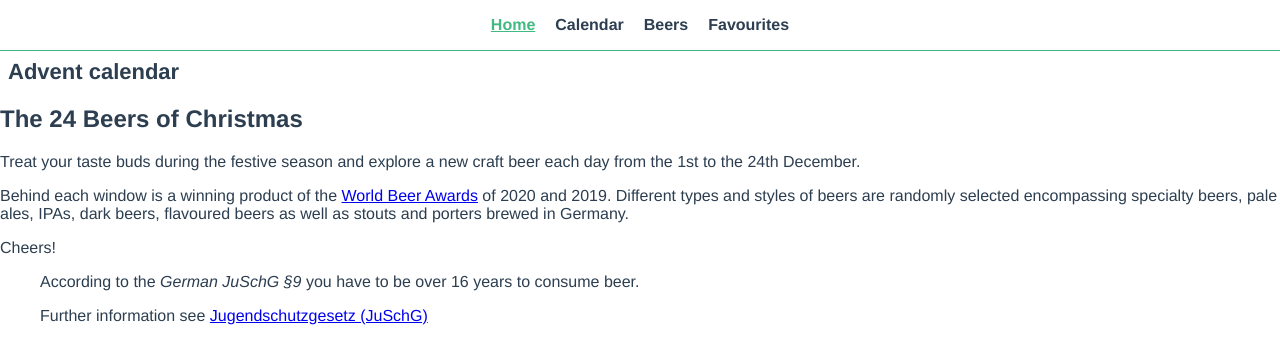
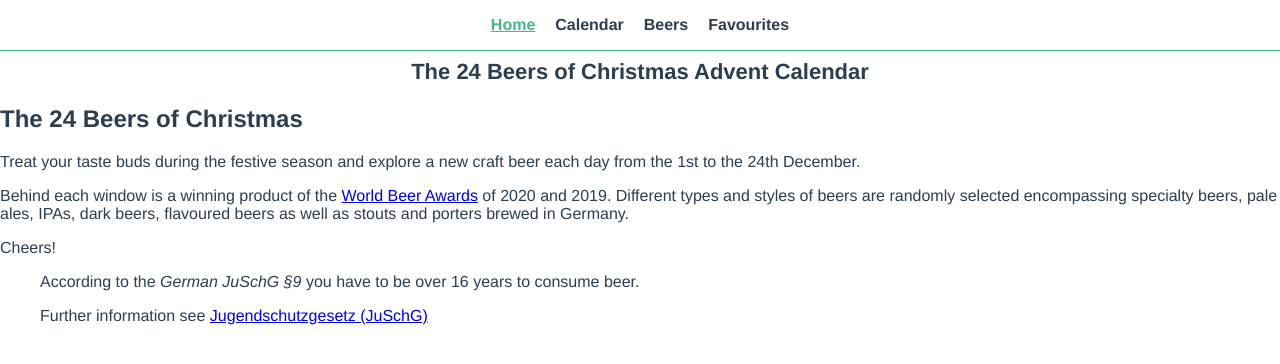
Before and after one commit to Fractalbonita/advent-calendar, a Vue app: page / in a window 1280 px wide. Shown: the top 364 px of the page. Built offline with nearby package versions, Linux system fonts and the light colour scheme.

Commit message:
Change title of homepage

```diff
--- a/src/views/Home.vue
+++ b/src/views/Home.vue
@@ -1,13 +1,13 @@
 <template>
-  <div class="home">
-    <TheHeader title="Advent calendar" />
+  <div id="home">
+    <TheHeader title="The 24 Beers of Christmas Advent Calendar" />
     <CalendarDescription />
   </div>
 </template>
 
 <script lang="ts">
 import Vue from 'vue';
-import TheHeader from '../components/TheHeader.vue';
+import TheHeader from '../components/layout/TheHeader.vue';
 import CalendarDescription from '../components/CalendarDescription.vue';
 
 export default Vue.extend({
```
